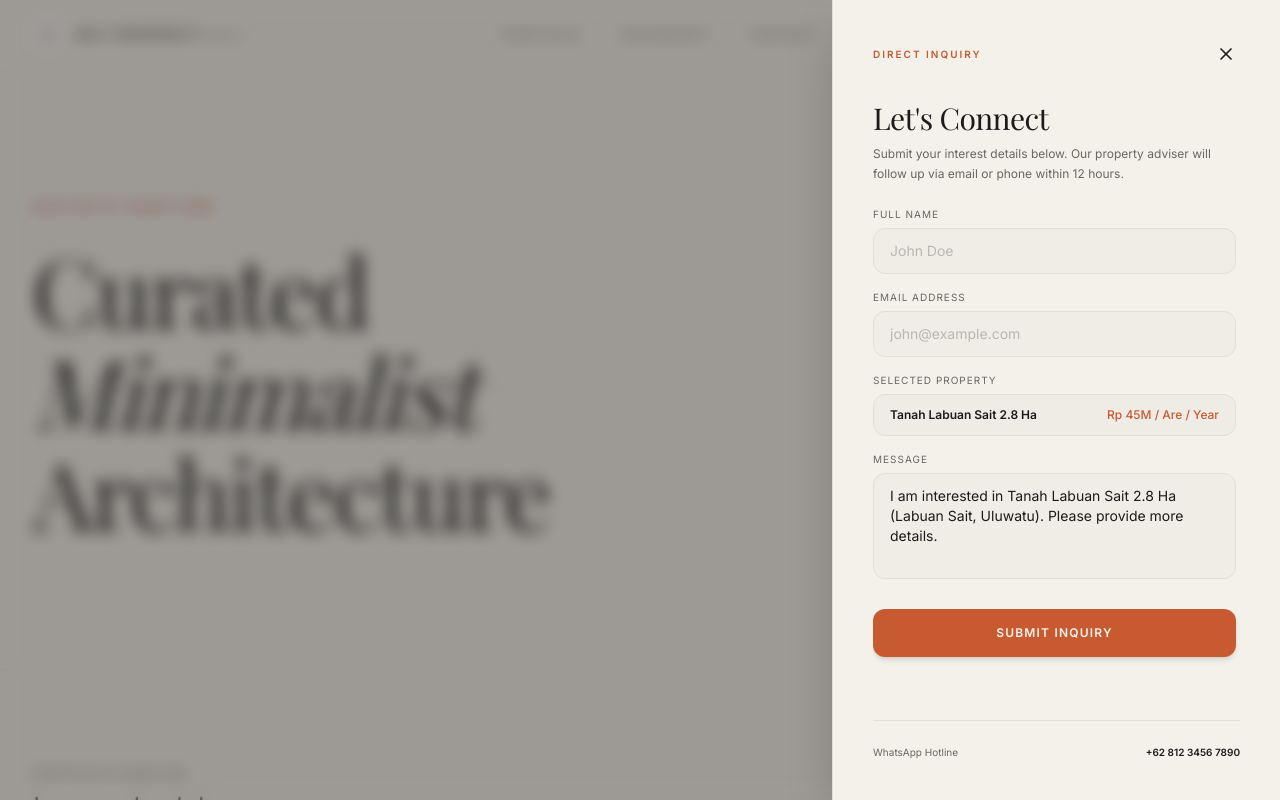
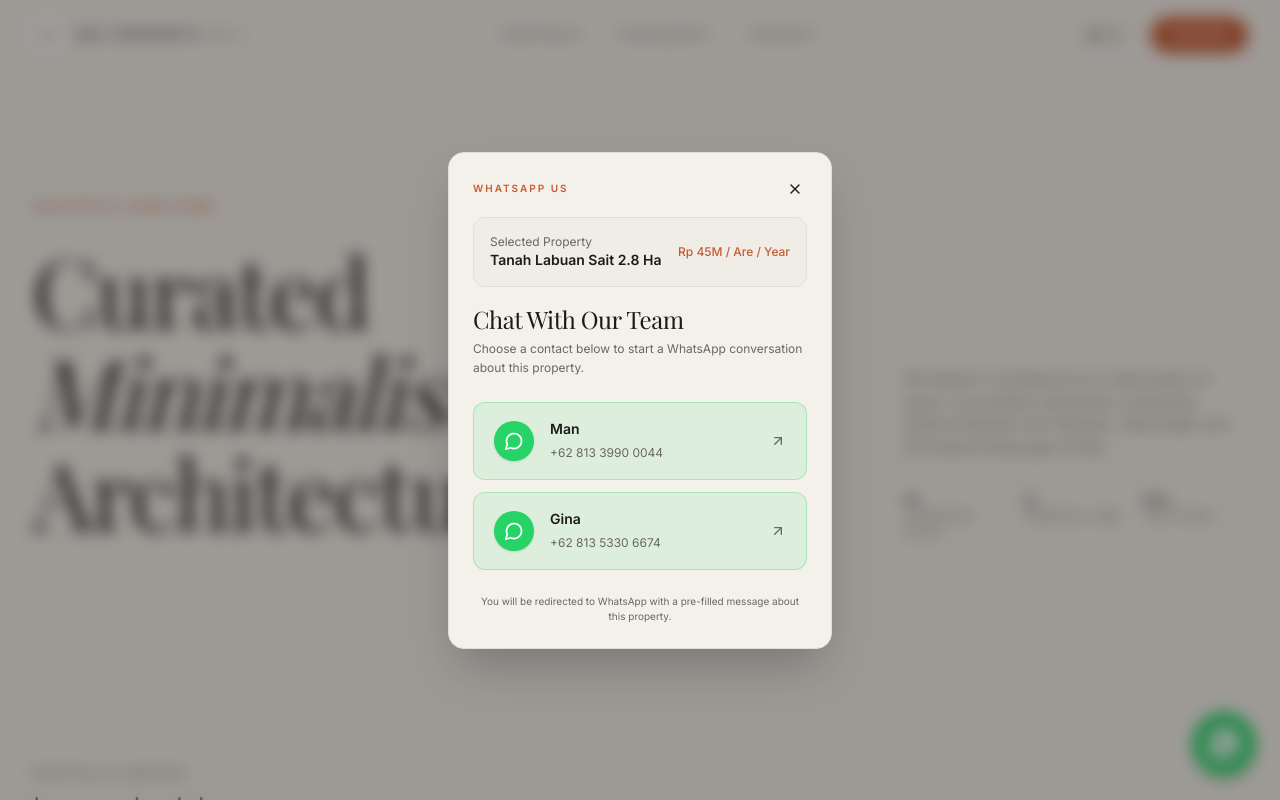
Before and after one commit to yuyuoookkk/sky-property, a Next.js app: page / in a window 1280 px wide. Both pictures are taken after a click on the button "INQUIRE". Shown: the top 800 px of the page. Built offline with nearby package versions, Linux system fonts and the light colour scheme; a web font is replaced by a local one.

Commit message:
all-changes

```diff
--- a/src/app/page.tsx
+++ b/src/app/page.tsx
@@ -14,7 +14,9 @@
   Clock,
   Shield,
   Tag,
-  Globe
+  Globe,
+  MessageCircle,
+  Phone
 } from "lucide-react";
 import { translations, type Language } from "./translations";
 
@@ -311,18 +313,9 @@
   const [isInquiryOpen, setIsInquiryOpen] = useState(false);
   const [activeImageIndex, setActiveImageIndex] = useState(0);
 
-  // Form States
-  const [inquiryName, setInquiryName] = useState("");
-  const [inquiryEmail, setInquiryEmail] = useState("");
-  const [inquiryMessage, setInquiryMessage] = useState(
-    `I am interested in ${activeProperty.title} (${activeProperty.location}). Please provide more details.`
-  );
-  const [inquirySubmitted, setInquirySubmitted] = useState(false);
-
   const handlePropertyChange = (property: Property) => {
     setActiveProperty(property);
     setActiveImageIndex(0);
-    setInquiryMessage(`I am interested in ${property.title} (${property.location}). Please provide more details.`);
   };
 
   const handlePrevImage = useCallback((e?: React.MouseEvent) => {
@@ -344,23 +337,14 @@
     const propertiesOfCategory = PROPERTIES.filter((p) => p.type === category);
     setActiveProperty(propertiesOfCategory[0]);
     setActiveImageIndex(0);
-    setInquiryMessage(
-      `I am interested in ${propertiesOfCategory[0].title} (${propertiesOfCategory[0].location}). Please provide more details.`
-    );
   };
 
-  const handleInquirySubmit = (e: React.FormEvent) => {
-    e.preventDefault();
-    if (!inquiryName || !inquiryEmail) return;
-
-    // Simulate API request
-    setInquirySubmitted(true);
-    setTimeout(() => {
-      setInquirySubmitted(false);
+  const handleWhatsApp = (number: string) => {
+    const message = encodeURIComponent(
+      `Hi, I am interested in ${activeProperty.title} (${activeProperty.location}). Please provide more details.`
+    );
+    window.open(`https://wa.me/${number}?text=${message}`, "_blank");
     setIsInquiryOpen(false);
-      setInquiryName("");
-      setInquiryEmail("");
-    }, 3000);
   };
 
   return (
@@ -832,9 +816,19 @@
 
             <div>
               <span className="text-[10px] uppercase tracking-[0.2em] text-accent font-semibold block mb-4">{t("footer.contact")}</span>
-              <ul className="text-xs text-secondary/70 space-y-2">
-                <li>inquire@skypropertybali.com</li>
-                <li>+62 812 3456 7890</li>
+              <ul className="text-xs text-secondary/70 space-y-3">
+                <li>
+                  <a href="https://wa.me/6281339900044" target="_blank" rel="noopener noreferrer" className="flex items-center gap-2 hover:text-secondary transition-colors">
+                    <MessageCircle className="w-3.5 h-3.5 text-accent" />
+                    <span>Man — +62 813 3990 0044</span>
+                  </a>
+                </li>
+                <li>
+                  <a href="https://wa.me/6281353306674" target="_blank" rel="noopener noreferrer" className="flex items-center gap-2 hover:text-secondary transition-colors">
+                    <MessageCircle className="w-3.5 h-3.5 text-accent" />
+                    <span>Gina — +62 813 5330 6674</span>
+                  </a>
+                </li>
                 <li>Jalan Pantai Bingin, Uluwatu, Bali</li>
               </ul>
             </div>
@@ -858,16 +852,18 @@
 
           <div className="border-t border-secondary/15 pt-8 flex flex-col md:flex-row items-center justify-between text-[11px] text-secondary/40">
             <p>&copy; {new Date().getFullYear()} {t("footer.copyright")}</p>
-            <div className="flex gap-6 mt-4 md:mt-0">
-              <a href="#" className="hover:text-secondary/80">{t("footer.privacy")}</a>
-              <a href="#" className="hover:text-secondary/80">{t("footer.terms")}</a>
-              <a href="#" className="hover:text-secondary/80">{t("footer.instagram")}</a>
+            <div className="flex flex-wrap gap-x-6 gap-y-2 mt-4 md:mt-0 justify-center md:justify-end">
+              <a href="#" className="hover:text-secondary/80 transition-colors">{t("footer.privacy")}</a>
+              <a href="#" className="hover:text-secondary/80 transition-colors">{t("footer.terms")}</a>
+              <a href="#" className="hover:text-secondary/80 transition-colors">{t("footer.instagram")}</a>
+              <a href="https://tiktok.com/@gin4b4li" target="_blank" rel="noopener noreferrer" className="hover:text-secondary/80 transition-colors">TikTok @gin4b4li</a>
+              <a href="https://tiktok.com/@richtransportbali" target="_blank" rel="noopener noreferrer" className="hover:text-secondary/80 transition-colors">TikTok @richtransportbali</a>
             </div>
           </div>
         </div>
       </footer>
 
-      {/* --- INQUIRY DRAWERS / SLIDE-OVER MODALS --- */}
+      {/* --- WHATSAPP CONTACT CHOOSER MODAL --- */}
       <AnimatePresence>
         {isInquiryOpen && (
           <>
@@ -880,107 +876,79 @@
               className="fixed inset-0 z-50 bg-primary/40 backdrop-blur-sm"
             />
 
-            {/* Slide-over Content */}
+            {/* Centered Modal */}
             <motion.div
-              initial={{ x: "100%" }}
-              animate={{ x: 0 }}
-              exit={{ x: "100%" }}
-              transition={{ type: "spring", damping: 30, stiffness: 200 }}
-              className="fixed top-0 right-0 bottom-0 z-50 w-full max-w-md bg-secondary border-l border-border-custom shadow-2xl p-6 sm:p-8 md:p-10 flex flex-col justify-between"
+              initial={{ opacity: 0, scale: 0.95, y: 20 }}
+              animate={{ opacity: 1, scale: 1, y: 0 }}
+              exit={{ opacity: 0, scale: 0.95, y: 20 }}
+              transition={{ type: "spring", damping: 25, stiffness: 300 }}
+              className="fixed inset-0 z-50 flex items-center justify-center p-4 pointer-events-none"
             >
+              <div className="bg-secondary border border-border-custom rounded-2xl shadow-2xl w-full max-w-sm pointer-events-auto overflow-hidden">
+
                 {/* Header */}
-              <div className="flex items-center justify-between mb-6 sm:mb-8 flex-shrink-0">
+                <div className="p-6 pb-4 flex items-center justify-between">
                   <span className="text-[10px] uppercase tracking-[0.2em] text-accent font-semibold">{t("inquiry.title")}</span>
                   <button
                     onClick={() => setIsInquiryOpen(false)}
                     className="p-1 rounded-full hover:bg-card-bg text-primary transition-colors"
                   >
-                  <X className="w-5 h-5" />
+                    <X className="w-4 h-4" />
                   </button>
                 </div>
 
-              {/* Scrollable Form Body */}
-              <div className="flex-1 overflow-y-auto no-scrollbar space-y-6 pr-1 pb-6">
-                <div className="space-y-2">
-                  <h4 className="text-2xl sm:text-3xl font-light text-primary">{t("inquiry.heading")}</h4>
-                  <p className="text-xs text-text-muted leading-relaxed">
-                    {t("inquiry.description")}
-                  </p>
+                {/* Property Info */}
+                <div className="px-6 pb-4">
+                  <div className="bg-card-bg/60 border border-border-custom rounded-xl p-4 flex justify-between items-center">
+                    <div className="min-w-0">
+                      <span className="text-xs text-text-muted block">{t("inquiry.selectedProperty")}</span>
+                      <span className="text-sm font-semibold text-primary block truncate">{activeProperty.title}</span>
                     </div>
-
-                {inquirySubmitted ? (
-                  <motion.div
-                    initial={{ opacity: 0, scale: 0.95 }}
-                    animate={{ opacity: 1, scale: 1 }}
-                    className="bg-card-bg border border-accent/20 p-6 rounded-xl text-center space-y-4 py-12"
-                  >
-                    <div className="w-12 h-12 rounded-full bg-accent/15 text-accent flex items-center justify-center mx-auto">
-                      <Check className="w-6 h-6" />
-                    </div>
-                    <h5 className="text-lg font-medium text-primary">{t("inquiry.sent")}</h5>
-                    <p className="text-xs text-text-muted">
-                      {t("inquiry.sentDesc")} <strong className="text-primary">{activeProperty.title}</strong>.
-                    </p>
-                  </motion.div>
-                ) : (
-                  <form onSubmit={handleInquirySubmit} className="space-y-4">
-                    <div className="space-y-1.5">
-                      <label className="text-[10px] uppercase tracking-widest text-text-muted block">{t("inquiry.name")}</label>
-                      <input
-                        type="text"
-                        required
-                        value={inquiryName}
-                        onChange={(e) => setInquiryName(e.target.value)}
-                        placeholder={t("inquiry.namePlaceholder")}
-                        className="w-full bg-card-bg/60 border border-border-custom rounded-xl px-4 py-3 text-sm focus:outline-none focus:border-accent focus:ring-1 focus:ring-accent transition-all text-primary placeholder:text-text-muted/40"
-                      />
-                    </div>
-
-                    <div className="space-y-1.5">
-                      <label className="text-[10px] uppercase tracking-widest text-text-muted block">{t("inquiry.email")}</label>
-                      <input
-                        type="email"
-                        required
-                        value={inquiryEmail}
-                        onChange={(e) => setInquiryEmail(e.target.value)}
-                        placeholder={t("inquiry.emailPlaceholder")}
-                        className="w-full bg-card-bg/60 border border-border-custom rounded-xl px-4 py-3 text-sm focus:outline-none focus:border-accent focus:ring-1 focus:ring-accent transition-all text-primary placeholder:text-text-muted/40"
-                      />
-                    </div>
-
-                    <div className="space-y-1.5">
-                      <label className="text-[10px] uppercase tracking-widest text-text-muted block">{t("inquiry.selectedProperty")}</label>
-                      <div className="w-full bg-card-bg border border-border-custom rounded-xl px-4 py-3 text-sm flex justify-between items-center text-primary">
-                        <span className="font-semibold text-xs truncate max-w-[150px]">{activeProperty.title}</span>
-                        <span className="text-xs text-accent font-medium">{activeProperty.price}</span>
+                    <span className="text-xs text-accent font-medium whitespace-nowrap ml-3">{activeProperty.price}</span>
                   </div>
                 </div>
 
-                    <div className="space-y-1.5">
-                      <label className="text-[10px] uppercase tracking-widest text-text-muted block">{t("inquiry.message")}</label>
-                      <textarea
-                        rows={4}
-                        required
-                        value={inquiryMessage}
-                        onChange={(e) => setInquiryMessage(e.target.value)}
-                        className="w-full bg-card-bg/60 border border-border-custom rounded-xl px-4 py-3 text-sm focus:outline-none focus:border-accent focus:ring-1 focus:ring-accent transition-all text-primary placeholder:text-text-muted/40 resize-none"
-                      />
+                {/* Heading */}
+                <div className="px-6 pb-2 space-y-1">
+                  <h4 className="text-xl sm:text-2xl font-light text-primary">{t("inquiry.heading")}</h4>
+                  <p className="text-xs text-text-muted leading-relaxed">{t("inquiry.description")}</p>
                 </div>
 
+                {/* WhatsApp Contact Buttons */}
+                <div className="p-6 pt-4 space-y-3">
                   <button
-                      type="submit"
-                      className="w-full bg-accent text-secondary hover:bg-accent-hover text-xs uppercase tracking-widest py-4 rounded-xl font-semibold shadow-md transition-colors duration-300 mt-2"
+                    onClick={() => handleWhatsApp("6281339900044")}
+                    className="w-full flex items-center gap-4 bg-[#25D366]/10 hover:bg-[#25D366]/20 border border-[#25D366]/30 hover:border-[#25D366]/50 rounded-xl px-5 py-4 transition-all duration-300 group"
                   >
-                      {t("inquiry.submit")}
+                    <div className="w-10 h-10 rounded-full bg-[#25D366] flex items-center justify-center flex-shrink-0 shadow-sm">
+                      <MessageCircle className="w-5 h-5 text-white" />
+                    </div>
+                    <div className="text-left min-w-0">
+                      <span className="text-sm font-semibold text-primary block">Man</span>
+                      <span className="text-xs text-text-muted">+62 813 3990 0044</span>
+                    </div>
+                    <ArrowUpRight className="w-4 h-4 text-text-muted group-hover:text-[#25D366] ml-auto flex-shrink-0 transform group-hover:translate-x-0.5 group-hover:-translate-y-0.5 transition-all" />
                   </button>
-                  </form>
-                )}
+
+                  <button
+                    onClick={() => handleWhatsApp("6281353306674")}
+                    className="w-full flex items-center gap-4 bg-[#25D366]/10 hover:bg-[#25D366]/20 border border-[#25D366]/30 hover:border-[#25D366]/50 rounded-xl px-5 py-4 transition-all duration-300 group"
+                  >
+                    <div className="w-10 h-10 rounded-full bg-[#25D366] flex items-center justify-center flex-shrink-0 shadow-sm">
+                      <MessageCircle className="w-5 h-5 text-white" />
+                    </div>
+                    <div className="text-left min-w-0">
+                      <span className="text-sm font-semibold text-primary block">Gina</span>
+                      <span className="text-xs text-text-muted">+62 813 5330 6674</span>
+                    </div>
+                    <ArrowUpRight className="w-4 h-4 text-text-muted group-hover:text-[#25D366] ml-auto flex-shrink-0 transform group-hover:translate-x-0.5 group-hover:-translate-y-0.5 transition-all" />
+                  </button>
                 </div>
 
                 {/* Footer */}
-              <div className="text-[10px] text-text-muted border-t border-border-custom pt-4 sm:pt-6 flex items-center justify-between flex-shrink-0">
-                <span>{t("inquiry.whatsapp")}</span>
-                <span className="font-semibold text-primary">+62 812 3456 7890</span>
+                <div className="px-6 pb-6">
+                  <p className="text-[10px] text-text-muted text-center">{t("inquiry.whatsappNote")}</p>
+                </div>
               </div>
             </motion.div>
           </>
@@ -1200,6 +1168,32 @@
         )}
       </AnimatePresence>
 
+      {/* --- FLOATING WHATSAPP BUTTON --- */}
+      <a
+        href="https://wa.me/6281353306674"
+        target="_blank"
+        rel="noopener noreferrer"
+        id="whatsapp-fab"
+        aria-label="Chat on WhatsApp"
+        className="fixed bottom-6 right-6 z-40 group"
+      >
+        {/* Pulse ring animation */}
+        <span className="absolute inset-0 rounded-full bg-[#25D366] animate-ping opacity-25" />
+
+        {/* Button */}
+        <div className="relative w-14 h-14 sm:w-16 sm:h-16 rounded-full bg-[#25D366] hover:bg-[#1DA851] shadow-lg hover:shadow-xl flex items-center justify-center transition-all duration-300 hover:scale-110">
+          <svg viewBox="0 0 32 32" className="w-7 h-7 sm:w-8 sm:h-8 fill-white">
+            <path d="M16.004 0h-.008C7.174 0 0 7.176 0 16c0 3.5 1.128 6.744 3.046 9.378L1.054 31.29l6.118-1.958A15.914 15.914 0 0016.004 32C24.826 32 32 24.822 32 16S24.826 0 16.004 0zm9.312 22.594c-.39 1.1-1.932 2.014-3.168 2.28-.846.18-1.95.324-5.67-1.218-4.762-1.972-7.828-6.81-8.066-7.126-.23-.316-1.904-2.536-1.904-4.836s1.204-3.432 1.632-3.902c.39-.428.914-.612 1.218-.612.152 0 .29.008.414.014.428.018.642.044.924.716.352.838 1.21 2.95 1.316 3.164.108.214.214.498.076.784-.13.29-.244.47-.458.72-.214.252-.418.444-.632.716-.196.236-.418.49-.176.918.242.428 1.078 1.778 2.314 2.88 1.59 1.416 2.93 1.856 3.344 2.062.414.206.656.176.898-.108.248-.29 1.058-1.232 1.34-1.656.276-.424.558-.352.938-.214.384.136 2.434 1.148 2.852 1.356.418.21.696.316.798.49.1.176.1 1.012-.29 2.112z"/>
+          </svg>
+        </div>
+
+        {/* Tooltip */}
+        <div className="absolute bottom-full right-0 mb-3 px-3 py-1.5 bg-primary text-secondary text-xs rounded-lg shadow-md whitespace-nowrap opacity-0 group-hover:opacity-100 translate-y-1 group-hover:translate-y-0 transition-all duration-300 pointer-events-none">
+          Chat with Gina
+          <div className="absolute top-full right-5 w-2 h-2 bg-primary rotate-45 -mt-1" />
+        </div>
+      </a>
+
     </div>
   );
 }
--- a/src/app/translations.ts
+++ b/src/app/translations.ts
@@ -69,19 +69,11 @@
     "footer.instagram": "Instagram",
 
     // Inquiry modal
-    "inquiry.title": "Direct Inquiry",
-    "inquiry.heading": "Let's Connect",
-    "inquiry.description": "Submit your interest details below. Our property adviser will follow up via email or phone within 12 hours.",
-    "inquiry.name": "Full Name",
-    "inquiry.namePlaceholder": "John Doe",
-    "inquiry.email": "Email Address",
-    "inquiry.emailPlaceholder": "john@example.com",
+    "inquiry.title": "WhatsApp Us",
+    "inquiry.heading": "Chat With Our Team",
+    "inquiry.description": "Choose a contact below to start a WhatsApp conversation about this property.",
     "inquiry.selectedProperty": "Selected Property",
-    "inquiry.message": "Message",
-    "inquiry.submit": "Submit Inquiry",
-    "inquiry.sent": "Inquiry Sent",
-    "inquiry.sentDesc": "Thank you. We have registered your inquiry for",
-    "inquiry.whatsapp": "WhatsApp Hotline",
+    "inquiry.whatsappNote": "You will be redirected to WhatsApp with a pre-filled message about this property.",
 
     // Lightbox
     "lightbox.close": "Close",
@@ -176,19 +168,11 @@
     "footer.instagram": "Instagram",
 
     // Inquiry modal
-    "inquiry.title": "Pertanyaan Langsung",
-    "inquiry.heading": "Mari Terhubung",
-    "inquiry.description": "Kirimkan detail minat Anda di bawah ini. Penasihat properti kami akan menindaklanjuti melalui email atau telepon dalam 12 jam.",
-    "inquiry.name": "Nama Lengkap",
-    "inquiry.namePlaceholder": "John Doe",
-    "inquiry.email": "Alamat Email",
-    "inquiry.emailPlaceholder": "john@contoh.com",
+    "inquiry.title": "WhatsApp Kami",
+    "inquiry.heading": "Chat Dengan Tim Kami",
+    "inquiry.description": "Pilih kontak di bawah untuk memulai percakapan WhatsApp tentang properti ini.",
     "inquiry.selectedProperty": "Properti Terpilih",
-    "inquiry.message": "Pesan",
-    "inquiry.submit": "Kirim Pertanyaan",
-    "inquiry.sent": "Pertanyaan Terkirim",
-    "inquiry.sentDesc": "Terima kasih. Kami telah mendaftarkan pertanyaan Anda untuk",
-    "inquiry.whatsapp": "Hotline WhatsApp",
+    "inquiry.whatsappNote": "Anda akan dialihkan ke WhatsApp dengan pesan otomatis tentang properti ini.",
 
     // Lightbox
     "lightbox.close": "Tutup",
```
Lines whose indentation alone changed are shown as unchanged.
